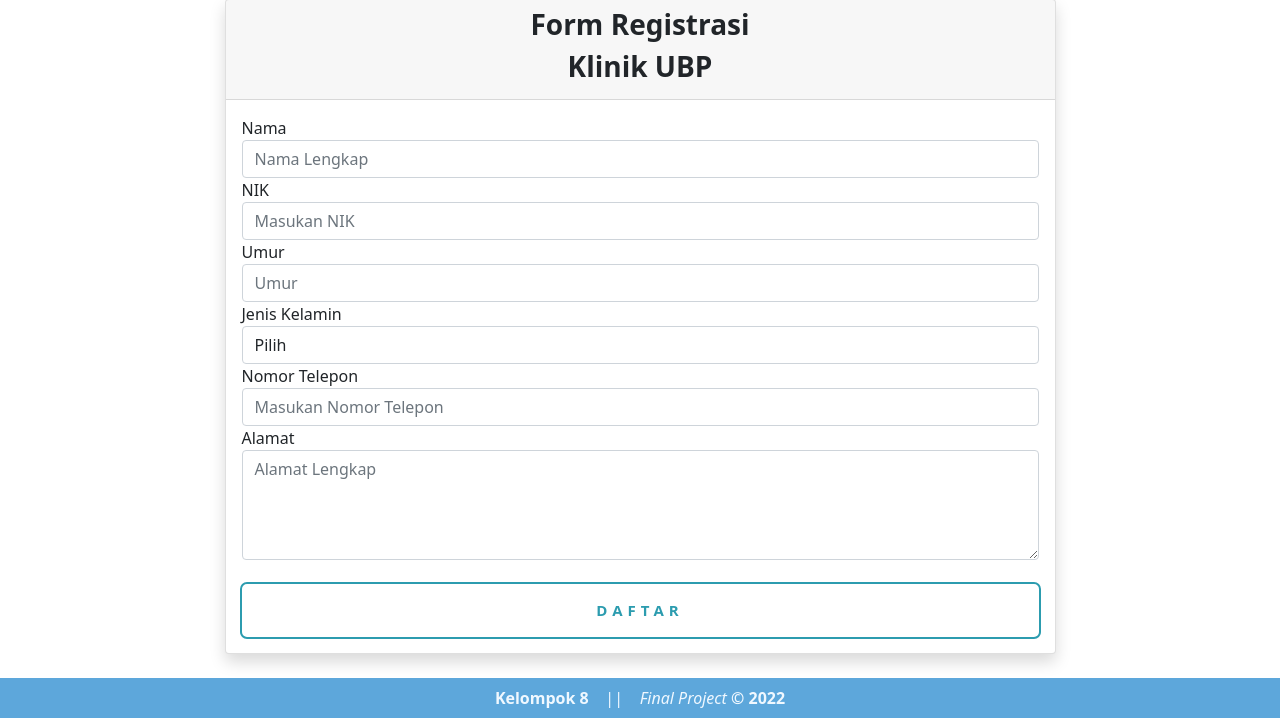
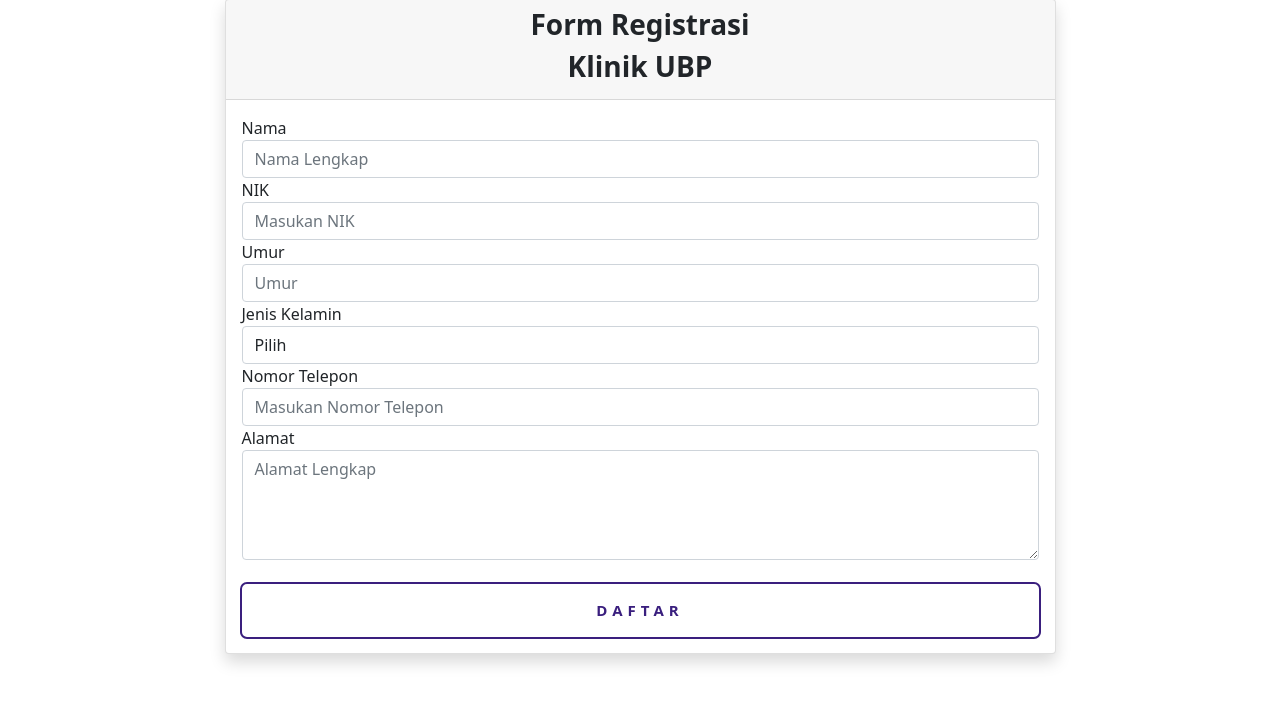
Before and after one commit to Sigitfad/klinik, a PHP site: page /register.php in a window 1280 px wide. Shown: the part 129-847 px from the top of the page. After the commit the page ends 794 px from the top, so only its background shows below. Run offline with PHP 8.4, Linux system fonts and the light colour scheme; a user stored in the database is signed in.

Commit message:
Terbaru.v2

```diff
--- a/assets/css/style.css
+++ b/assets/css/style.css
@@ -11,19 +11,19 @@ body {
     font-weight: bold;
     letter-spacing: 5px;
     text-transform: uppercase;
-    color: #2c9caf;
+    color: #3a1f7e;
     transition: all 1000ms;
     font-size: 15px;
     position: relative;
     overflow: hidden;
-    outline: 2px solid #2c9caf;
+    outline: 2px solid #3a1f7e;
   }
 
   button:hover {
     color: #ffffff;
     transform: scale(1.0);
-    outline: 2px solid #70bdca;
-    box-shadow: 4px 5px 17px -4px #268391;
+    outline: 2px solid #4b2f9e;
+    box-shadow: 4px 5px 17px -4px #3a1f7e;
   }
 
   button::before {
@@ -33,7 +33,7 @@ body {
     top: 0;
     width: 0;
     height: 100%;
-    background-color: #2c9caf;
+    background-color: #3a1f7e;
     transform: skewX(45deg);
     z-index: -1;
     transition: width 1000ms;
--- a/data.php
+++ b/data.php
@@ -78,6 +78,7 @@ if(isset($_POST['update'])) {
                         <div class="input-group">
                         <input type="text" class="form-control" id="word" name="query" placeholder="Cari Data ..." required>
                             <div class="input-group-append mr-2">
+                                &nbsp;
                                 <button type="submit" class="btn btn-primary" type="button" id="submit>
                                     <i class="fa fa-search"></i> Search
                                 </button>
--- a/index.php
+++ b/index.php
@@ -48,10 +48,8 @@ include_once 'config/koneksi.php';
         </div>
     </div>&nbsp;&nbsp;&nbsp;&nbsp;&nbsp;&nbsp;&nbsp;&nbsp;&nbsp;&nbsp;&nbsp;&nbsp;&nbsp;&nbsp;&nbsp;&nbsp;
 </nav>
-<img src="assets/images/klinik.jpg" alt="">
-<br><br><br><br><br><br><br><br><br><br><br><br><br><br>
-        <h4 class="text-center">Hallo Admin, Selamat Datang !</h4>
-</div><br><br><br><br><br><br><br><br><br><br><br><br><br><br><br>
+        <img src="assets/images/klinik.jpg" height="835" width="1920" alt="">
+</div>
 
   <!-- Footer-->
   <footer>
--- a/register.php
+++ b/register.php
@@ -102,11 +102,11 @@ include_once 'config/function.php';
     </div>
 
     <br>
-    <footer>
+    <!--<footer>
     <div class="text-center p-2" style="background-color: #5DA7DB; color: aliceblue;">
     <b> Kelompok 8</b>&nbsp;&nbsp;&nbsp; || &nbsp;&nbsp;&nbsp;<i>Final Project</i><b> © 2022</b>
     </div>
-    </footer>
+    </footer>-->
 
 
     <script src="assets/js/bootstrap.bundle.min.js"></script>
```
